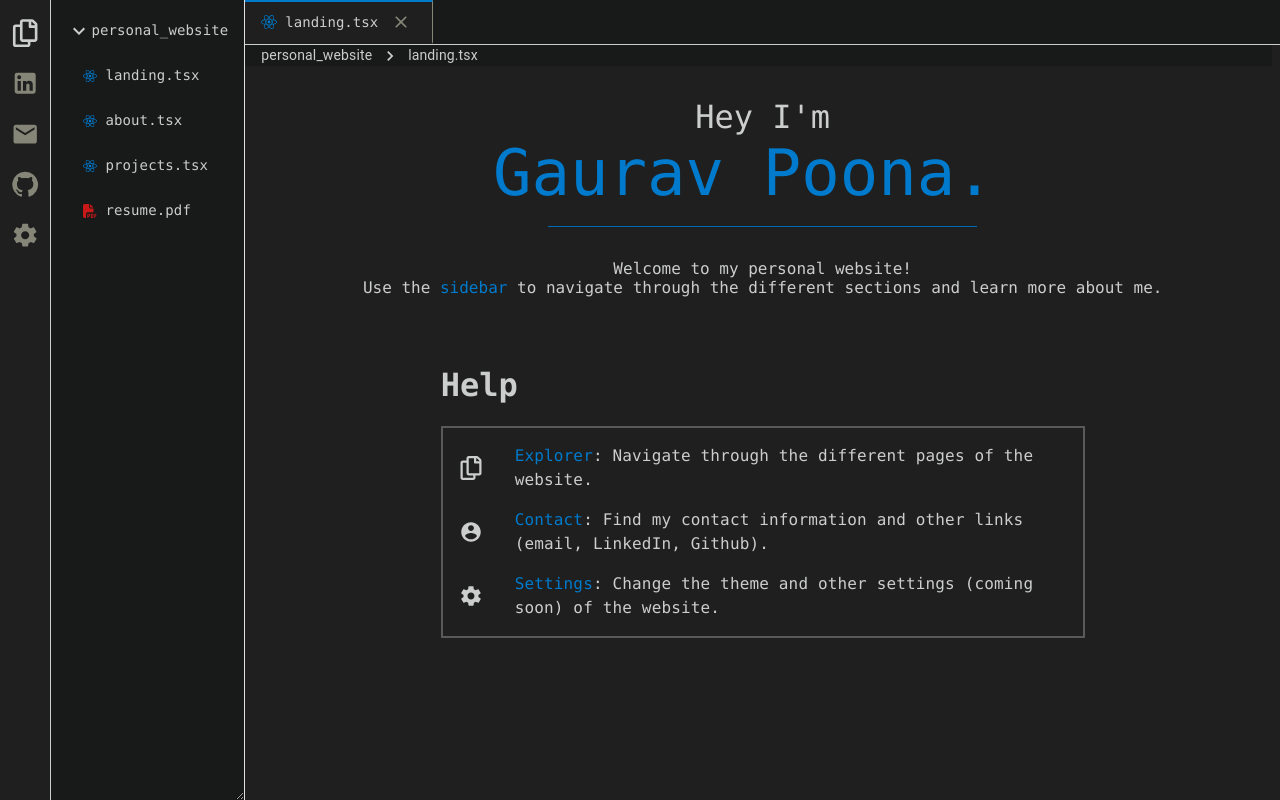
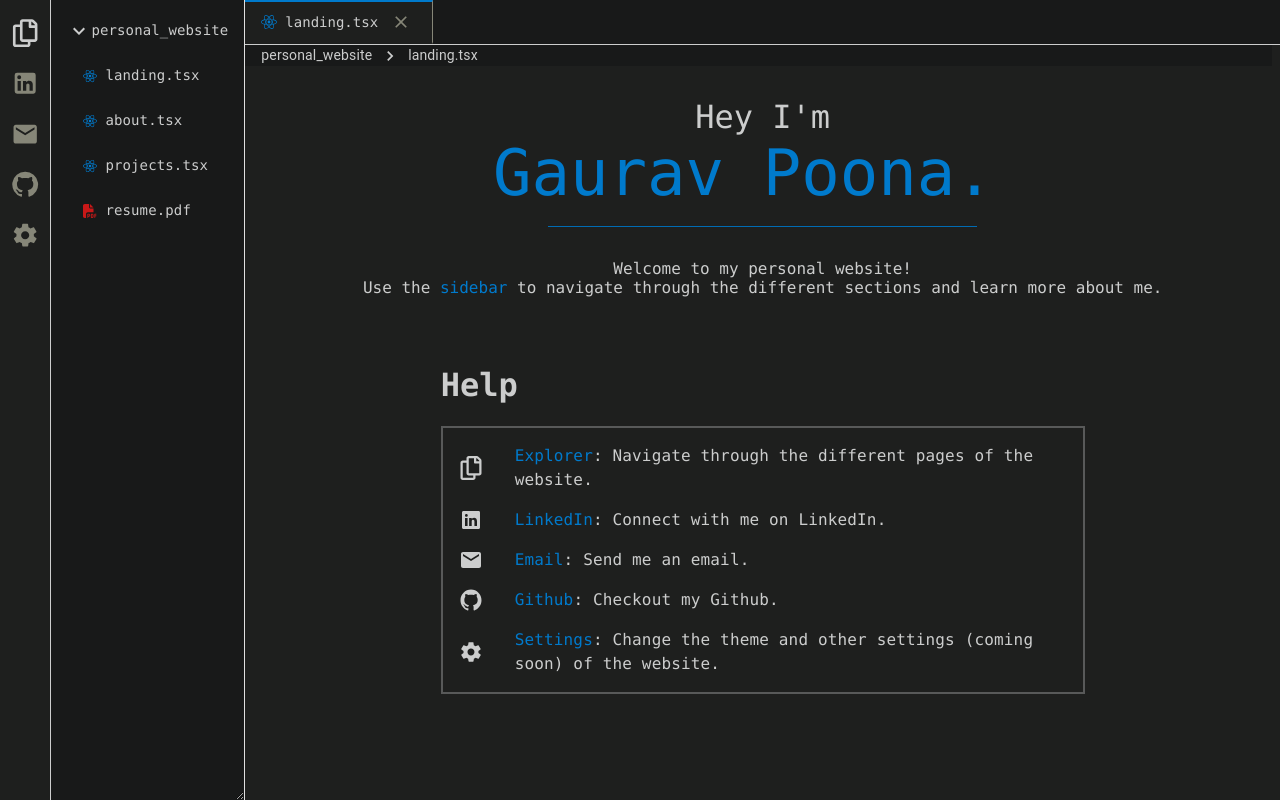
Before and after one commit to gaurav3247/gauravpoona, a React (Vite) app: page / in a window 1280 px wide. Built offline with nearby package versions, Linux system fonts and the light colour scheme.

Commit message:
UI updates

```diff
--- a/src/components/display/components/landing.tsx
+++ b/src/components/display/components/landing.tsx
@@ -2,11 +2,13 @@ import { useState } from 'react';
 import { Box, Divider, Typography } from '@mui/material';
 import Grow from '@mui/material/Grow';
 import { TypeAnimation } from 'react-type-animation';
-// import AccountCircleIcon from '@mui/icons-material/AccountCircle';
-// import SettingsIcon from '@mui/icons-material/Settings';
 import { FaRegCopy } from "react-icons/fa";
 import { IoMdContact } from "react-icons/io";
 import { IoMdSettings } from "react-icons/io";
+import { IoLogoLinkedin } from "react-icons/io";
+import { IoLogoGithub } from "react-icons/io";
+import { MdEmail } from "react-icons/md";
+import GitHubIcon from '@mui/icons-material/GitHub';
 
 import { useIsMobile } from "../../../utils";
 
@@ -49,10 +51,38 @@ const HelpBox = ({ isMobile } : {
                         gap: '0.5rem',
                     }}>
                     <Box sx={{ minWidth: '3rem', display: 'flex', justifyContent: 'start', margin: '0rem' }}>
-                        <IoMdContact style={{ fontSize: isMobile ? '2rem' : '1.5rem' }} />
+                        <IoLogoLinkedin style={{ fontSize: isMobile ? '2rem' : '1.5rem' }} />
                     </Box>
                     <Typography fontFamily={'Consolas, monospace'}>
-                        <span style={{color: 'var(--accent-color)'}}>Contact</span>: Find my contact information and other links (email, LinkedIn, Github).
+                        <span style={{color: 'var(--accent-color)'}}>LinkedIn</span>: Connect with me on LinkedIn.
+                    </Typography>
+                </Box>
+                <Box
+                    sx={{
+                        display: 'flex',
+                        flexDirection: 'row',
+                        alignItems: 'center',
+                        gap: '0.5rem',
+                    }}>
+                    <Box sx={{ minWidth: '3rem', display: 'flex', justifyContent: 'start', margin: '0rem' }}>
+                        <MdEmail style={{ fontSize: isMobile ? '2rem' : '1.5rem' }} />
+                    </Box>
+                    <Typography fontFamily={'Consolas, monospace'}>
+                        <span style={{color: 'var(--accent-color)'}}>Email</span>: Send me an email.
+                    </Typography>
+                </Box>
+                <Box
+                    sx={{
+                        display: 'flex',
+                        flexDirection: 'row',
+                        alignItems: 'center',
+                        gap: '0.5rem',
+                    }}>
+                    <Box sx={{ minWidth: '3rem', display: 'flex', justifyContent: 'start', margin: '0rem' }}>
+                        <IoLogoGithub style={{ fontSize: isMobile ? '2rem' : '1.5rem' }} />
+                    </Box>
+                    <Typography fontFamily={'Consolas, monospace'}>
+                        <span style={{color: 'var(--accent-color)'}}>Github</span>: Checkout my Github.
                     </Typography>
                 </Box>
                 <Box
```
